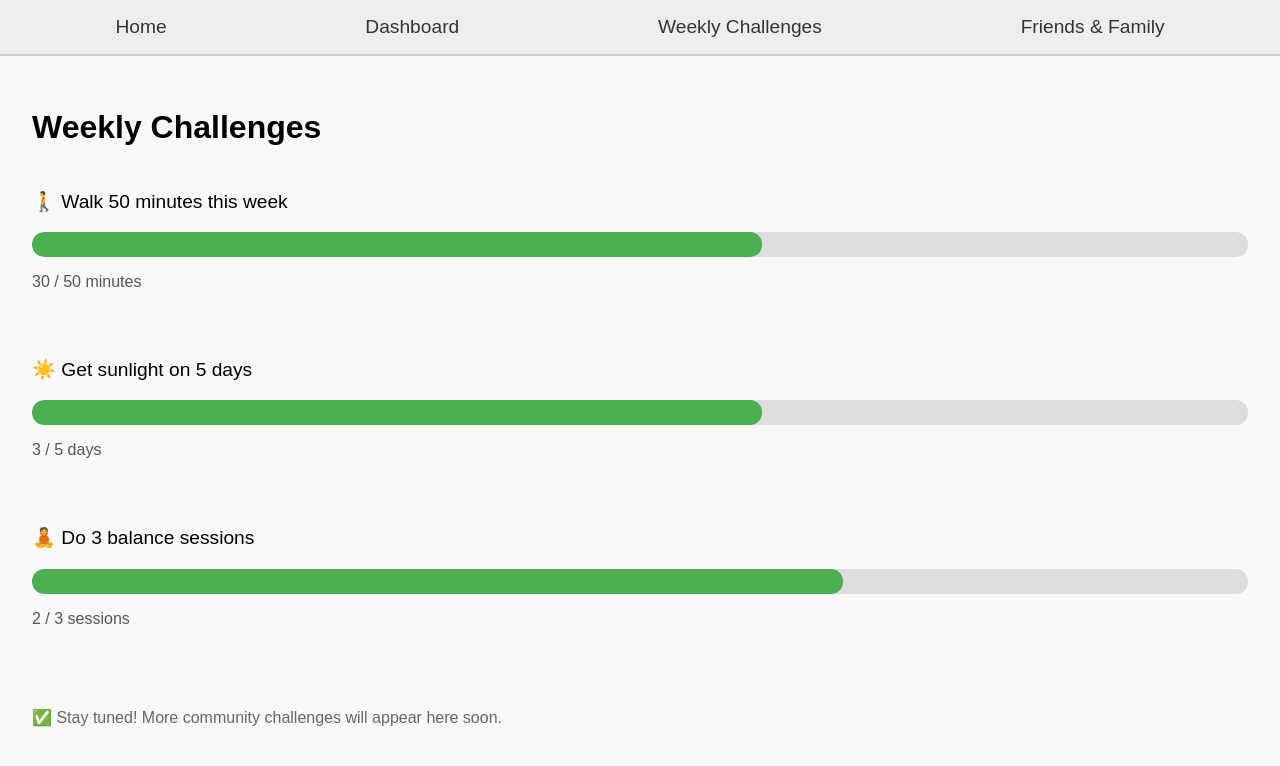
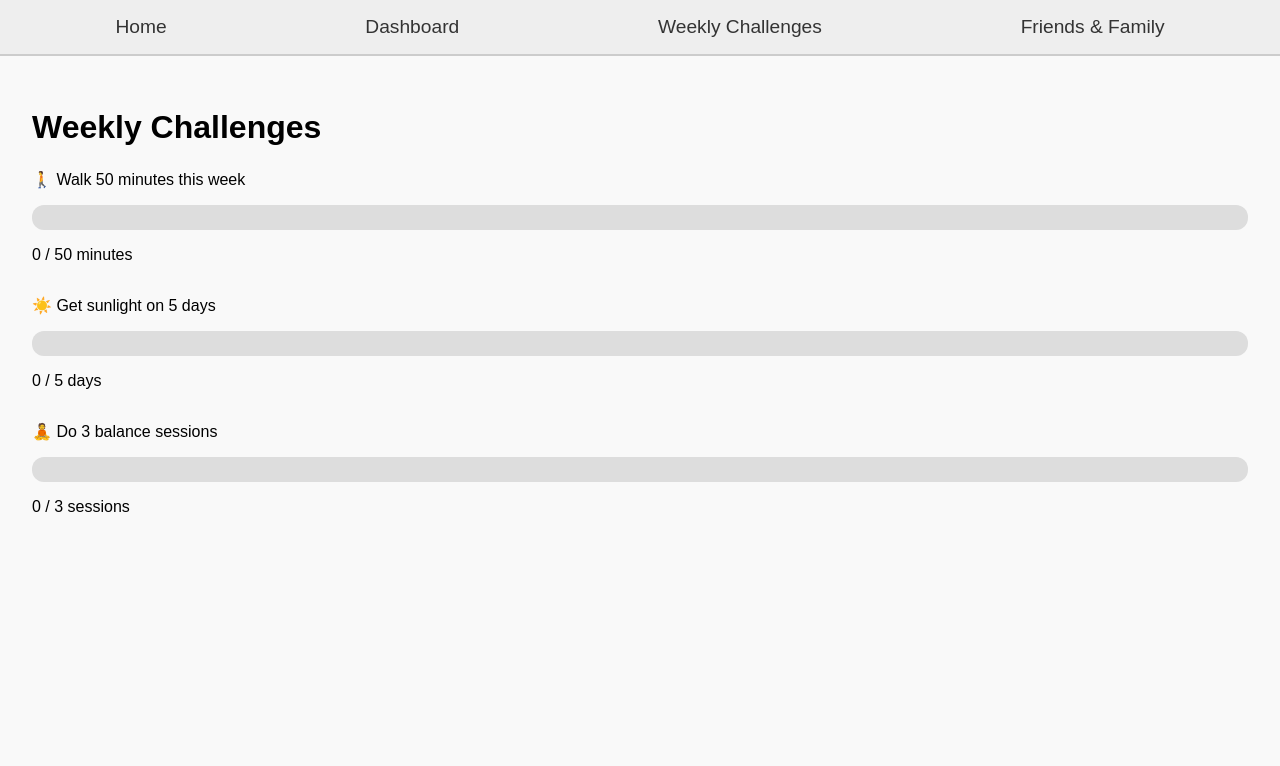
Before and after one commit to shivanamdeo23-cpu/regain, a Next.js app: page /challenges in a window 1280 px wide. Shown: the top 766 px of the page. Built offline with nearby package versions, Linux system fonts and the light colour scheme.

Commit message:
Update page.tsx

```diff
--- a/app/challenges/page.tsx
+++ b/app/challenges/page.tsx
@@ -1,14 +1,18 @@
 'use client';
 
-import { useState } from 'react';
+import { useState, useEffect } from 'react';
 
 export default function Challenges() {
-  // Fake progress state (later we can connect to real habit completion)
-  const [progress, setProgress] = useState({
-    walk: 30,      // out of 50 minutes
-    sunlight: 3,   // out of 5 days
-    balance: 2     // out of 3 sessions
-  });
+  const [progress, setProgress] = useState({ walk: 0, sunlight: 0, balance: 0 });
+
+  useEffect(() => {
+    const saved = JSON.parse(localStorage.getItem("challenges") || "{}");
+    setProgress({
+      walk: saved.walk || 0,
+      sunlight: saved.sunlight || 0,
+      balance: saved.balance || 0
+    });
+  }, []);
 
   return (
     <main style={styles.page}>
@@ -17,24 +21,20 @@ export default function Challenges() {
       <div style={styles.challenge}>
         <p>🚶 Walk 50 minutes this week</p>
         <ProgressBar value={progress.walk} max={50} />
-        <p style={styles.smallText}>{progress.walk} / 50 minutes</p>
+        <p>{progress.walk} / 50 minutes</p>
       </div>
 
       <div style={styles.challenge}>
         <p>☀️ Get sunlight on 5 days</p>
         <ProgressBar value={progress.sunlight} max={5} />
-        <p style={styles.smallText}>{progress.sunlight} / 5 days</p>
+        <p>{progress.sunlight} / 5 days</p>
       </div>
 
       <div style={styles.challenge}>
         <p>🧘 Do 3 balance sessions</p>
         <ProgressBar value={progress.balance} max={3} />
-        <p style={styles.smallText}>{progress.balance} / 3 sessions</p>
+        <p>{progress.balance} / 3 sessions</p>
       </div>
-
-      <p style={styles.note}>
-        ✅ Stay tuned! More community challenges will appear here soon.
-      </p>
     </main>
   );
 }
@@ -49,30 +49,9 @@ function ProgressBar({ value, max }: { value: number; max: number }) {
 }
 
 const styles: { [key: string]: React.CSSProperties } = {
-  page: {
-    display: "flex",
-    flexDirection: "column",
-    padding: "2rem",
-    fontSize: "1.2rem",
-    background: "#f9f9f9",
-    minHeight: "100vh",
-  },
+  page: { padding: "2rem", background: "#f9f9f9", minHeight: "100vh" },
   title: { fontSize: "2rem", marginBottom: "1.5rem" },
   challenge: { marginBottom: "2rem" },
-  smallText: { fontSize: "1rem", color: "#555" },
-  note: { marginTop: "2rem", fontSize: "1rem", color: "#666" },
-  progressContainer: {
-    width: "100%",
-    height: "25px",
-    background: "#ddd",
-    borderRadius: "12px",
-    overflow: "hidden",
-    margin: "0.5rem 0"
-  },
-  progressFill: {
-    height: "100%",
-    background: "#4CAF50",
-    borderRadius: "12px",
-    transition: "width 0.4s ease"
-  }
+  progressContainer: { width: "100%", height: "25px", background: "#ddd", borderRadius: "12px", overflow: "hidden", margin: "0.5rem 0" },
+  progressFill: { height: "100%", background: "#4CAF50", borderRadius: "12px", transition: "width 0.4s ease" }
 };
```
